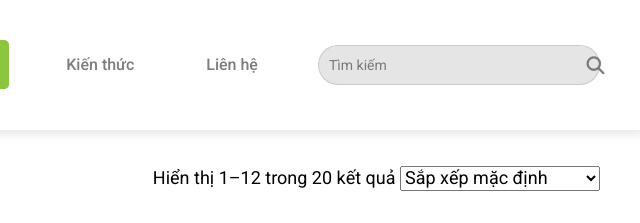
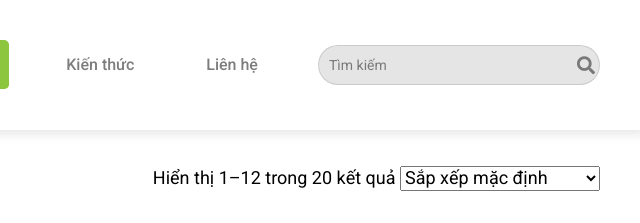
Before and after one commit to koten551/webNongSan, a plain HTML site: page shop.html in a window 1280 px wide. Shown: the top 223 px of the page, 640-1280 px from the left. Drawn offline with nearby package versions, Linux system fonts and the light colour scheme.

Commit message:
Update shop.html

```diff
--- a/shop.html
+++ b/shop.html
@@ -9,7 +9,7 @@
         <link rel="stylesheet" href="./css/grid.css">
         <link rel="stylesheet" href="./css/base.css">
         <link rel="stylesheet" href="./css/shop.css">
-        <link rel="stylesheet" href="fontawesome/css/all.min.css">
+        <link rel="stylesheet" href="https://cdnjs.cloudflare.com/ajax/libs/font-awesome/5.15.0/css/all.min.css" integrity="sha512-BnbUDfEUfV0Slx6TunuB042k9tuKe3xrD6q4mg5Ed72LTgzDIcLPxg6yI2gcMFRyomt+yJJxE+zJwNmxki6/RA==" crossorigin="anonymous" referrerpolicy="no-referrer" />
         <link rel="preconnect" href="https://fonts.googleapis.com">
         <link rel="preconnect" href="https://fonts.gstatic.com" crossorigin>
         <link href="https://fonts.googleapis.com/css2?family=Roboto:wght@100;300;400;500;700&display=swap&subset=vietnamese" rel="stylesheet">
```
